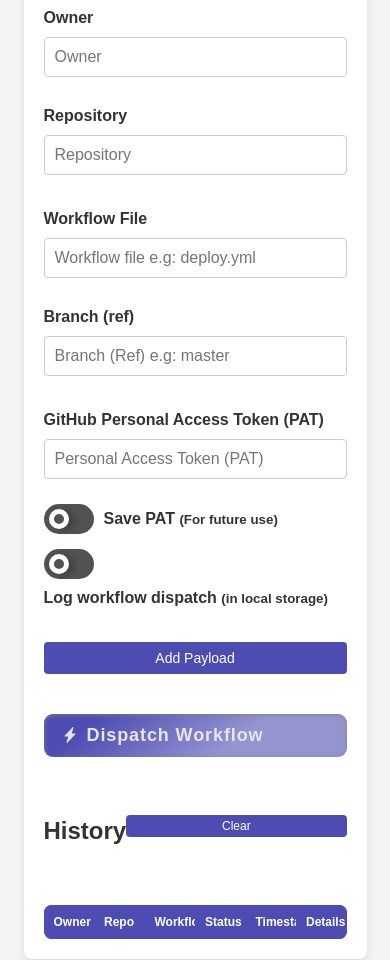
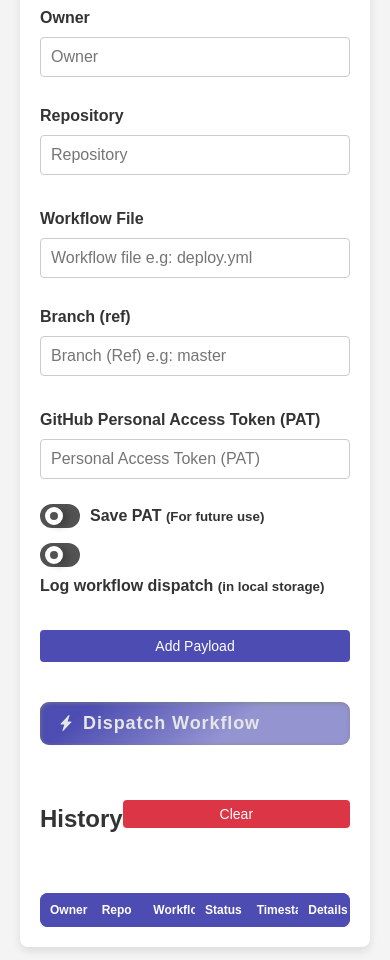
Before and after one commit to saedyousef/workflow-dispatcher, a plain HTML site: page index.html in a window 390 px wide. Shown: the part 179-1139 px from the top of the page. Drawn offline with Linux system fonts and the light colour scheme; a script that the page names is missing.

Commit message:
Improve responsive UI and add log preference

```diff
--- a/assets/css/styles.css
+++ b/assets/css/styles.css
@@ -188,8 +188,8 @@ input[type="checkbox"]:checked + label {
 /* Wider container */
 .container {
     margin-top: 70px;
-    max-width: 1600px;
-    width: 98%;
+    max-width: 1800px;
+    width: 100%;
     display: flex;
     flex-direction: row;
     flex-wrap: wrap;
@@ -359,6 +359,16 @@ button {
     .remove-payload-field {
         min-width: 32px;
         min-height: 32px;
+    }
+
+    /* Smaller toggle switches on narrow screens */
+    input[type="checkbox"] + label {
+        width: 40px;
+        height: 24px;
+    }
+    input[type="checkbox"] + label::after {
+        height: 8px;
+        width: 8px;
     }
 }
 
@@ -728,9 +738,19 @@ button:disabled {
     align-items: center;
 }
 
-#clear-history.small {
-    padding: 4px 8px;
-    font-size: 12px;
+#clear-history {
+    padding: 6px 14px;
+    font-size: 14px;
+    background-color: #dc3545;
+    color: #fff;
+    border: none;
+    border-radius: 4px;
+    cursor: pointer;
+    transition: background-color 0.2s;
+}
+
+#clear-history:hover {
+    background-color: #c82333;
 }
 
 #dispatch-history-table-wrapper {
--- a/index.html
+++ b/index.html
@@ -101,7 +101,7 @@
     <div id="dispatch-history-container">
         <div class="history-header">
             <h2>History</h2>
-            <button id="clear-history" class="btn-action small" type="button">Clear</button>
+            <button id="clear-history" type="button">Clear</button>
         </div>
         <div id="dispatch-history-table-wrapper">
             <table id="dispatch-history-table">
```
Also changed, not shown: src/main.ts (+18 -2 lines).
